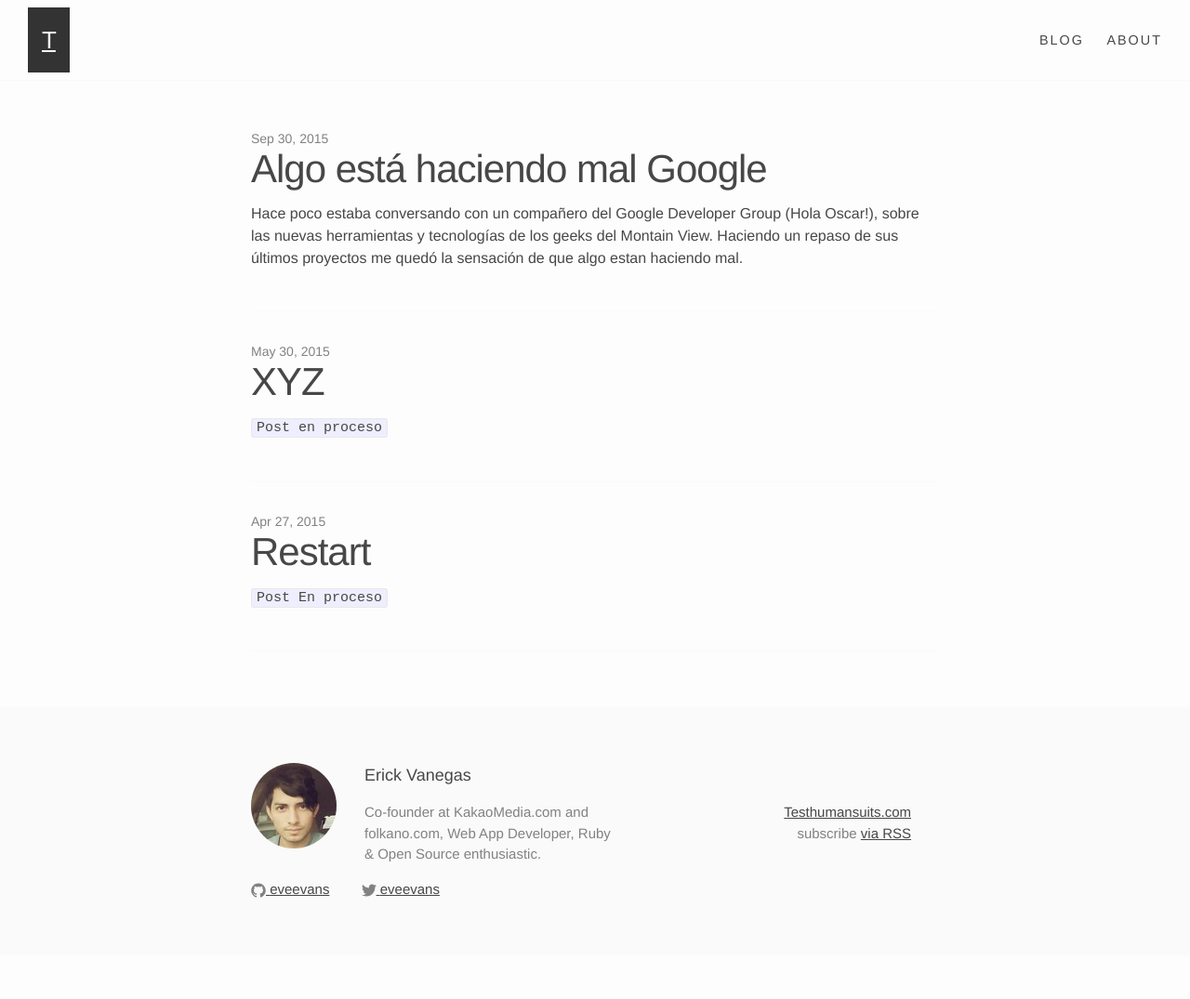
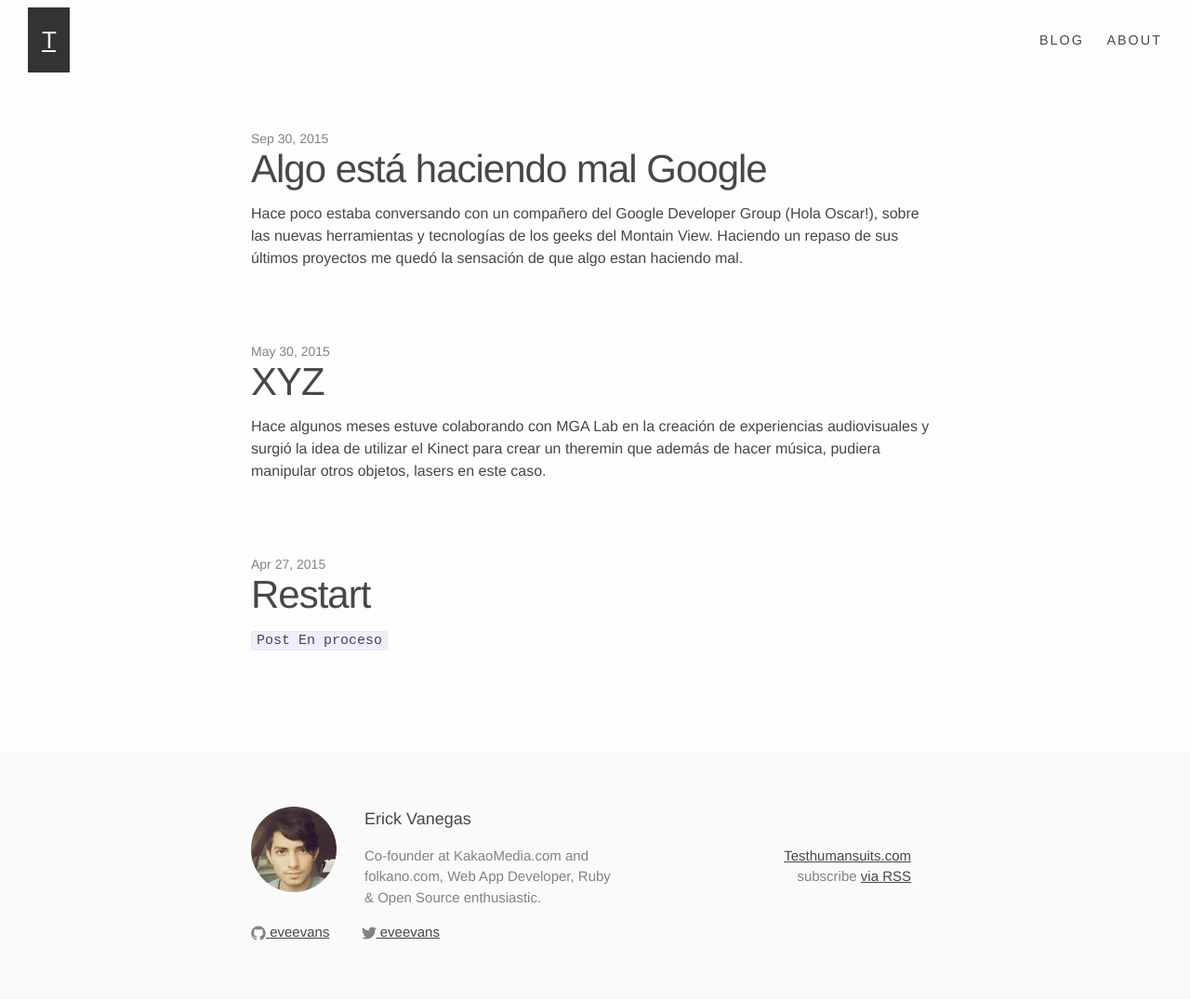
Before and after one commit to eveevans/eveevans.github.com, a Jekyll site: the page built from index.html, in a window 1280 px wide. Shown: the whole page at 93% size. Built offline with Jekyll 4.4.1, drawn with Linux system fonts in a browser that asks for light colours; before the commit the page ends 1028 px from its top, so only the background shows below that; some of the changed lines change nothing that is shown.

Commit message:
xyz post

```diff
--- a/_posts/2015-09-30-xyz.markdown
+++ b/_posts/2015-09-30-xyz.markdown
@@ -4,17 +4,40 @@ title:  XYZ
 date:   2015-05-30
 categories: proyectos
 image: 'xyz.jpg'
-<!-- published: false -->
 ---
 
-`Post en proceso`
+Hace algunos meses estuve colaborando con [MGA Lab][mgalab] en la creación de experiencias audiovisuales y surgió la idea de utilizar el Kinect para crear un [theremin][theremin] que además de hacer música, pudiera manipular otros objetos, lasers en este caso.
 
-Hablar un poco sobre los proyectos del Kinect, y la colaboracion con Managua Labs, el proyecto que se hizo en Masaya y en la casa de los franceses.
+Para los que no sepan de [MGA Lab][mgalab], son un grupo de personas desquiciadas, con Ricardo Gonzales como lider, que hacen lo que ellos llaman arquitectura multi sensorial, donde básicamente combinan arte, arquitectura y tecnología, pura experimentación en términos hipster.
 
-Un poco sobre el setup con el Kinect, los lasers, el controlador midi.
+Iniciamos con la manipulación del [Xbox Kinect][kinect] para que pudiera ser ocupado por una computadora. Luego enviar señales del movimiento hacia aplicaciones que pudieran ejecutar acciones con esa información. Y así creamos un theremin que hacía sonidos con el movimiento de las manos y el cuerpo. Luego lo conectamos a una aplicación que permitía mover lasers con la misma información del movimiento corporal y finalmente lo proyectamos hacia una escultura de [MGA LAB][mgalab] llamada XYZ.
+
+El proyecto lo presentamos en el parque de Masaya, a continuación un video con un resumen de la experiencia:
 
 <!-- @TODO: Encontrar una mejor manera de agregar embeds en markdown -->
 <iframe src="https://player.vimeo.com/video/113230197" class='iframe' width="100%" height="380px" frameborder="0" webkitallowfullscreen mozallowfullscreen allowfullscreen></iframe> <p><a href="https://vimeo.com/113230197">XYZ (Masaya)</a> from <a href="https://vimeo.com/user3235877">Ricardo Gonz&aacute;lez-Mej&iacute;a</a> on <a href="https://vimeo.com">Vimeo</a>.</p>
 
+El acto se separó entre una presentación de la escultura y música ambiental en vivo, y un espacio donde las personas que llegaron al lugar pudieron experimental el uso del theremin y la manipulación de los lasers sobre la escultura con sus propios cuerpos. Si quieren más fotos y una descripción más esotérica y arquitectónica del evento, los invito a leer [la entrada en el blog de MGA Lab][mgalab_xyz].
 
-También introducir un poco lo que se viene en Enero, sobre el proyecto Ruben Darío. Usar imágenes adicionales dentro del post.
+Si estan interesados en conocer más detalles técnicos de la implementación, me pueden dejar sus comentarios en la entrada, a continuación intentaré abordarlos de manera rápida:
+
+Se ocupó un [Kinect para Xbox 360][kinect], con un cable adaptador para USB. Luego se configuró [ni mate][nimate] para enviar señales mediante el protocolo [OSC][osc], con cada parte habilitada del cuerpo, en este caso, manos, cabeza y tronco. Posteriormente las señales eran procesadas mediante [loopMIDI][loopmidi] para crear un dispositivo virtual que pudiera ser reconocido en otros programas como controlador MIDI.
+
+Finalmente [FL Studio][flstudio] recibia la información del dispositivo virtual y controlaba la distorsión y sonido de instrumentos para hacer la música del theremin. De manera similar [Lasershow Designer QuickShow][quickshow] era el encargado de la manipulación del hardware de  los lasers, y recibía la información de loopMIDI para manipular las dimensiones y coordenadas de proyección sobre la escultura.
+
+Lo mejor de todo, es que este tipo de experimentos a penas comienzan, y seguimos explorando algunas cosas, tanto así que en Abril 2015, MGA LAB realizó una presentación en la [III tertulia de arte con Geff & Juliette Vilbert, que te recomiendo ver aquí][fyac].
+
+Para el 2016 estamos planeando, en colaboración con otros artístas y especilistas en diferentes áreas, un acto llamado ["Impresiones y sensaciones"][impresiones_y_sensaciones], donde también haremos uso del Kinect sumado a otras tecnologías como [Processing][processing] y Arena.
+
+[mgalab]: http://managualab.com/
+[mgalab_xyz]: http://managualab.com/2014/12/01/xyz/
+[theremin]: https://en.wikipedia.org/wiki/Theremin
+[kinect]: https://en.wikipedia.org/wiki/Kinect
+[nimate]: https://ni-mate.com/
+[osc]: https://en.wikipedia.org/wiki/Open_Sound_Control
+[loopmidi]: http://www.tobias-erichsen.de/software/loopmidi.html
+[flstudio]: https://www.image-line.com/flstudio/
+[quickshow]: https://pangolin.com/QS/
+[fyac]: http://managualab.com/2015/04/16/ano-de-la-luz-fyac/
+[impresiones_y_sensaciones]: https://www.facebook.com/events/1462365040735021/
+[processing]: https://processing.org/
```
